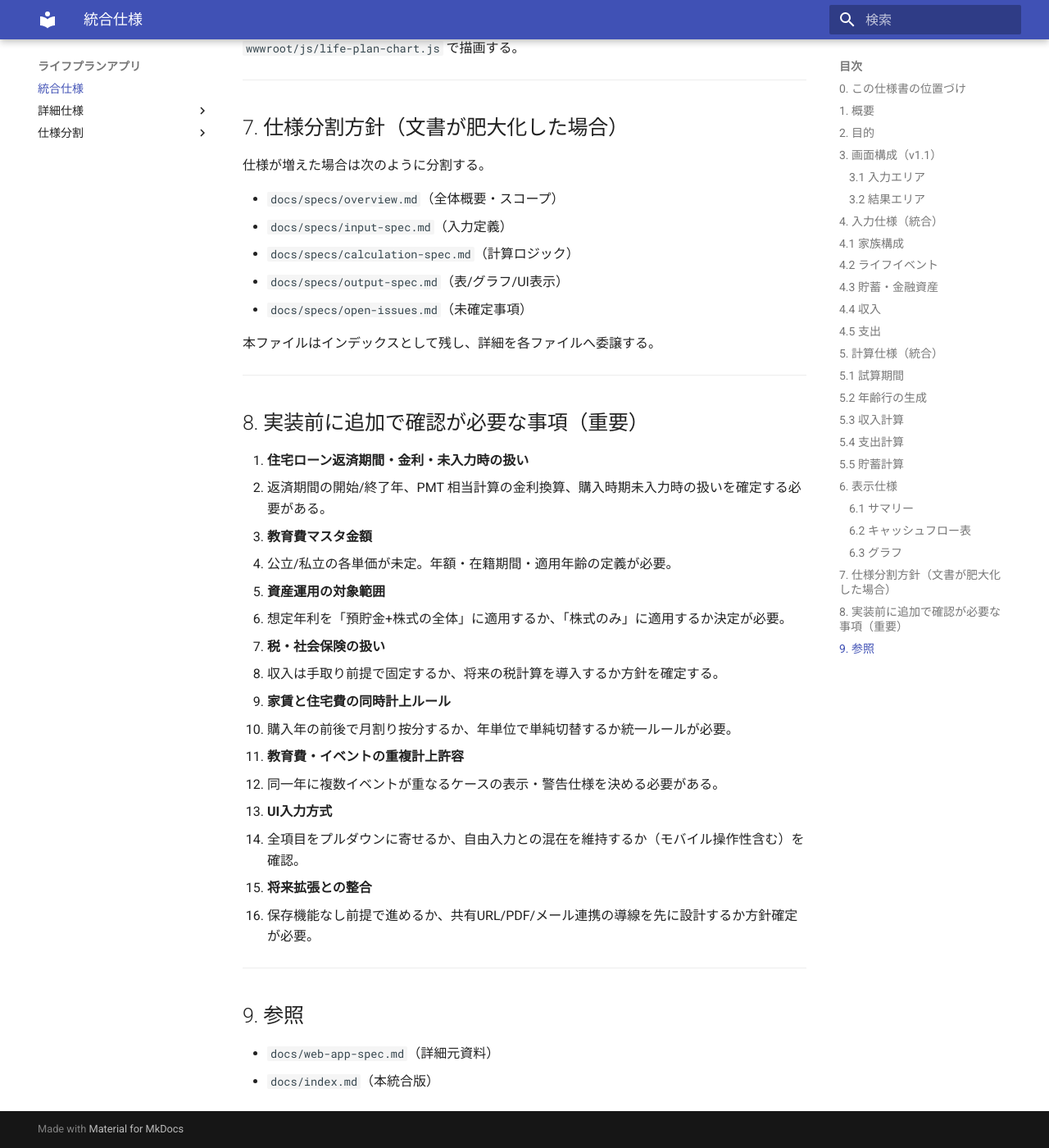
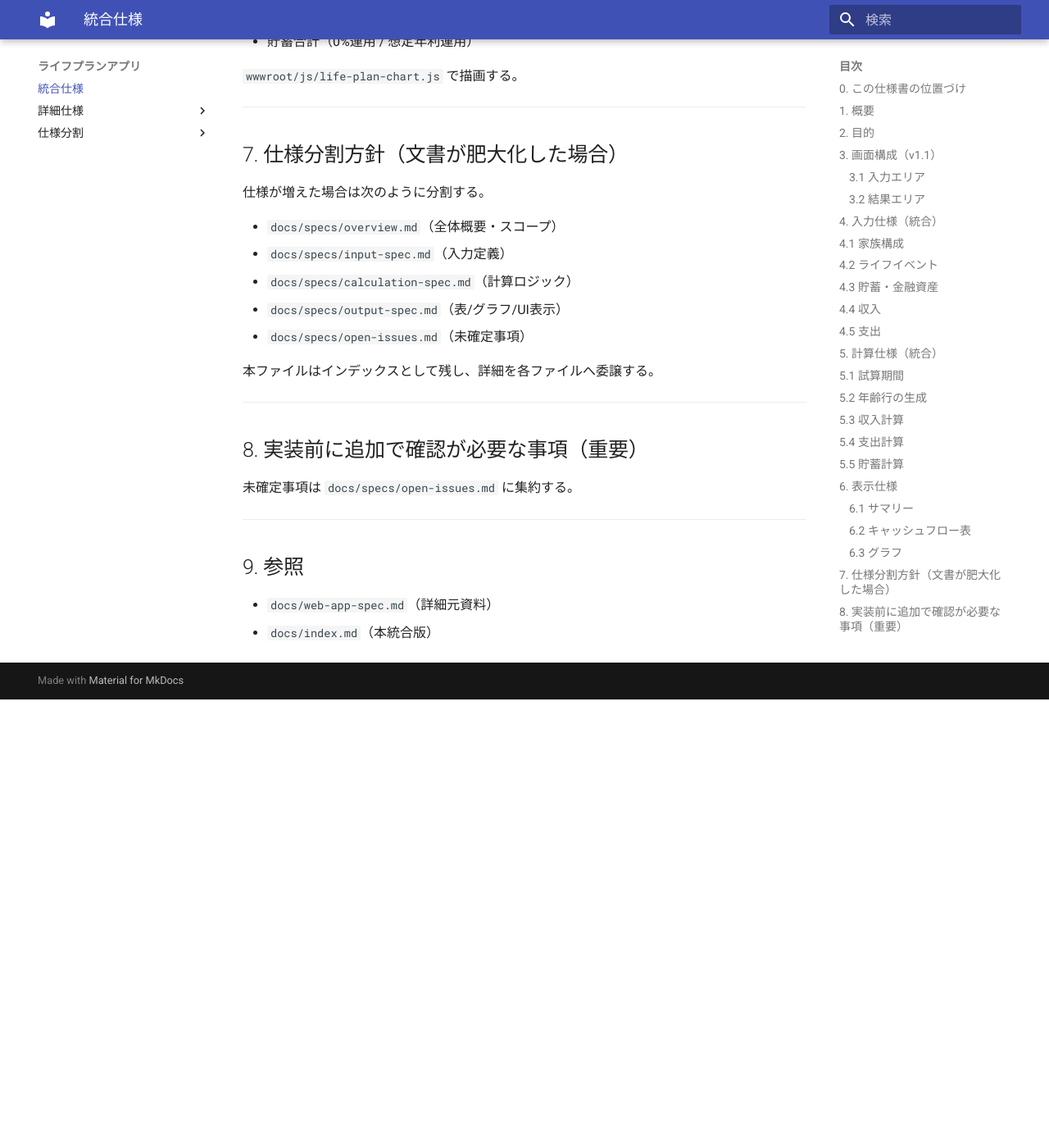
Before and after one commit to Kinagaki-525/LifePlan, an MkDocs documentation site: the page built from docs/index.md, in a window 1280 px wide and 1400 px high, scrolled down 5402 px. Shown: the whole window at 82% size. Built offline with MkDocs 1.6.1 and Material for MkDocs 9.7.7, drawn with Linux system fonts in a browser that asks for light colours; after the commit the page ends 6255 px from its top, so only the background shows below that; some of the changed text lies outside the part shown.

Commit message:
修正します

```diff
--- a/docs/index.md
+++ b/docs/index.md
@@ -138,9 +138,10 @@
 - 結婚：指定年齢に単発計上
 - 住宅：
   - 購入年に頭金を一括計上する
-  - 借入額そのものは支出に計上せず、ローン返済額として計上する
-  - ローン元本は借入額を使用する
-  - 購入年にも年額ローン返済額を計上し、次年度以降は年額ローン返済額のみを計上する
+  - 借入額は直接支出にせず、借入額を元本にした年額ローン返済額を計上する
+  - 購入年は頭金と年額ローン返済額、次年度以降は年額ローン返済額のみを計上する
+  - ローン年数は返済を計上する総年数とし、購入年を1年目として数える
+  - 例：購入年齢30歳、ローン年数35年の場合、30歳年から64歳年まで35年分を計上する
 - 自動車：初回購入年齢から買い替え間隔で単発計上
 - 教育費：学校区分マスタに応じて対象年齢で計上
 - 旅行・その他：開始〜終了年齢で毎年計上
@@ -204,29 +205,7 @@
 
 ## 8. 実装前に追加で確認が必要な事項（重要）
 
-1. **住宅ローン返済期間・金利・未入力時の扱い**
-   - 返済期間の開始/終了年、PMT 相当計算の金利換算、購入時期未入力時の扱いを確定する必要がある。
-
-2. **教育費マスタ金額**
-   - 公立/私立の各単価が未定。年額・在籍期間・適用年齢の定義が必要。
-
-3. **資産運用の対象範囲**
-   - 想定年利を「預貯金+株式の全体」に適用するか、「株式のみ」に適用するか決定が必要。
-
-4. **税・社会保険の扱い**
-   - 収入は手取り前提で固定するか、将来の税計算を導入するか方針を確定する。
-
-5. **家賃と住宅費の同時計上ルール**
-   - 購入年の前後で月割り按分するか、年単位で単純切替するか統一ルールが必要。
-
-6. **教育費・イベントの重複計上許容**
-   - 同一年に複数イベントが重なるケースの表示・警告仕様を決める必要がある。
-
-7. **UI入力方式**
-   - 全項目をプルダウンに寄せるか、自由入力との混在を維持するか（モバイル操作性含む）を確認。
-
-8. **将来拡張との整合**
-   - 保存機能なし前提で進めるか、共有URL/PDF/メール連携の導線を先に設計するか方針確定が必要。
+未確定事項は `docs/specs/open-issues.md` に集約する。
 
 ---
 
--- a/docs/web-app-spec.md
+++ b/docs/web-app-spec.md
@@ -175,7 +175,4 @@
 
 ## 7. 実装時の確認事項
 - 住宅ローン計算式は、借入額 data10 を元本として `PMT` 相当の計算をWebアプリ側で実装する
-- 住宅ローン返済期間、金利換算、購入時期未入力時の扱いは実装前に確定する
-- 教育費の公立・私立ごとの金額マスタが未入力のため、別途定義が必要
-- 年金の参考データをどの水準で初期値表示するか決める
-- 入力値を保存しない構成の場合、共有URL・PDF出力・メール登録との関係を別途設計する
+- 未確定事項は `docs/specs/open-issues.md` に集約する
```
Also changed, not shown: other parts of docs/web-app-spec.md (+1 -1 lines), docs/specs/open-issues.md (+5 -1 lines).
